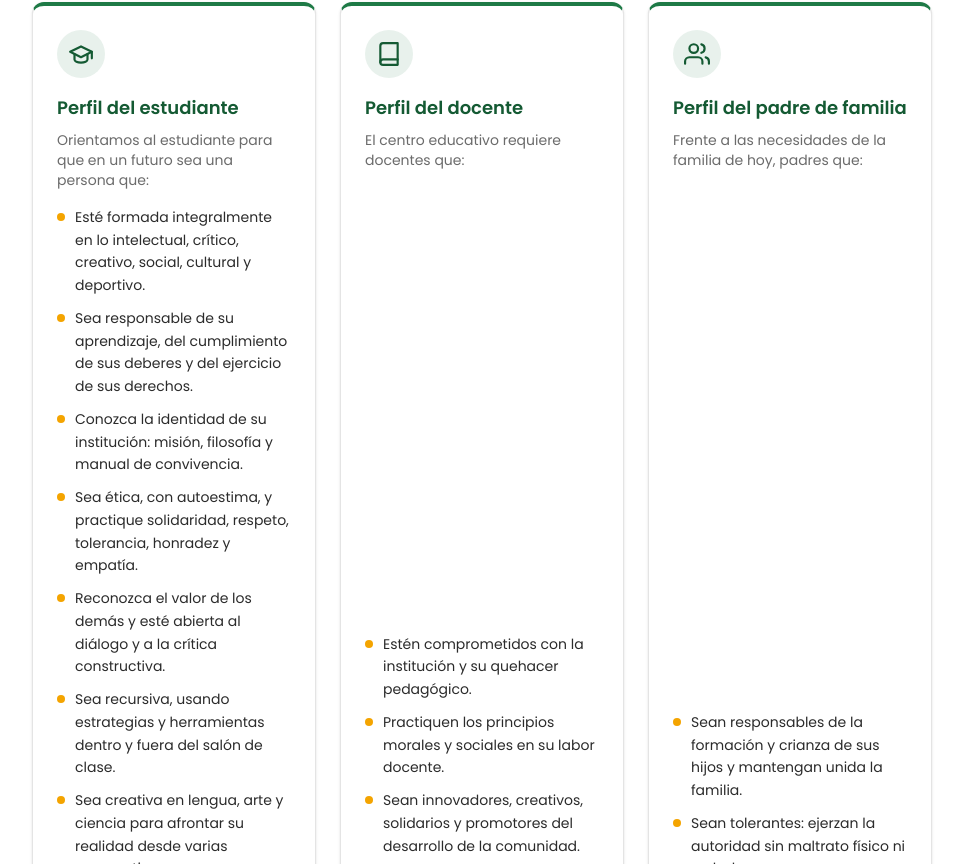
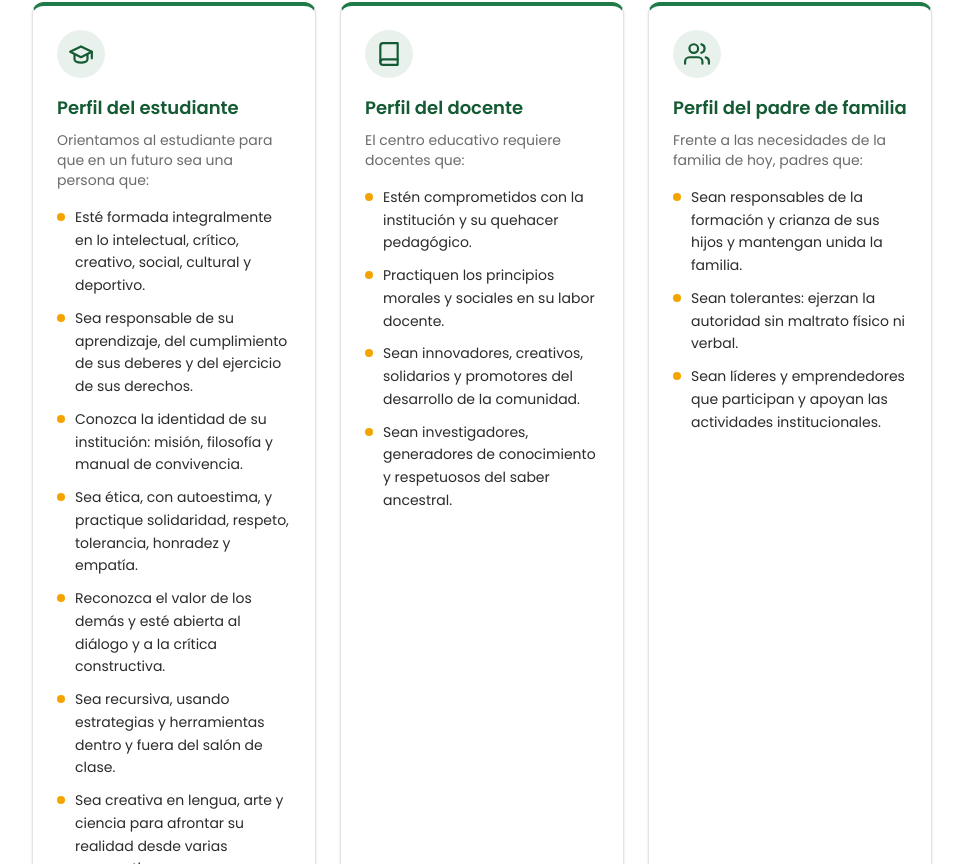
Before and after one commit to AudinoPantoja2025/LandingPage-CER-Caliyaco, a Next.js app: page /nosotros in a window 1280 px wide. Shown: the part 1836-2700 px from the top of the page, without its empty margins (158-1121 px from the left). Built offline with nearby package versions, Linux system fonts and the light colour scheme.

Commit message:
style: alinea listas de perfiles en la parte superior de las tarjetas

```diff
--- a/src/components/Perfiles.tsx
+++ b/src/components/Perfiles.tsx
@@ -120,7 +120,7 @@ export default function Perfiles() {
               {perfil.titulo}
             </h4>
             <p className="text-sm text-texto-suave mb-4">{perfil.intro}</p>
-            <ul className="space-y-2.5 mt-auto">
+            <ul className="space-y-2.5">
               {perfil.rasgos.map((rasgo) => (
                 <li key={rasgo} className="flex items-start gap-2.5 text-sm text-texto leading-relaxed">
                   <span
```
